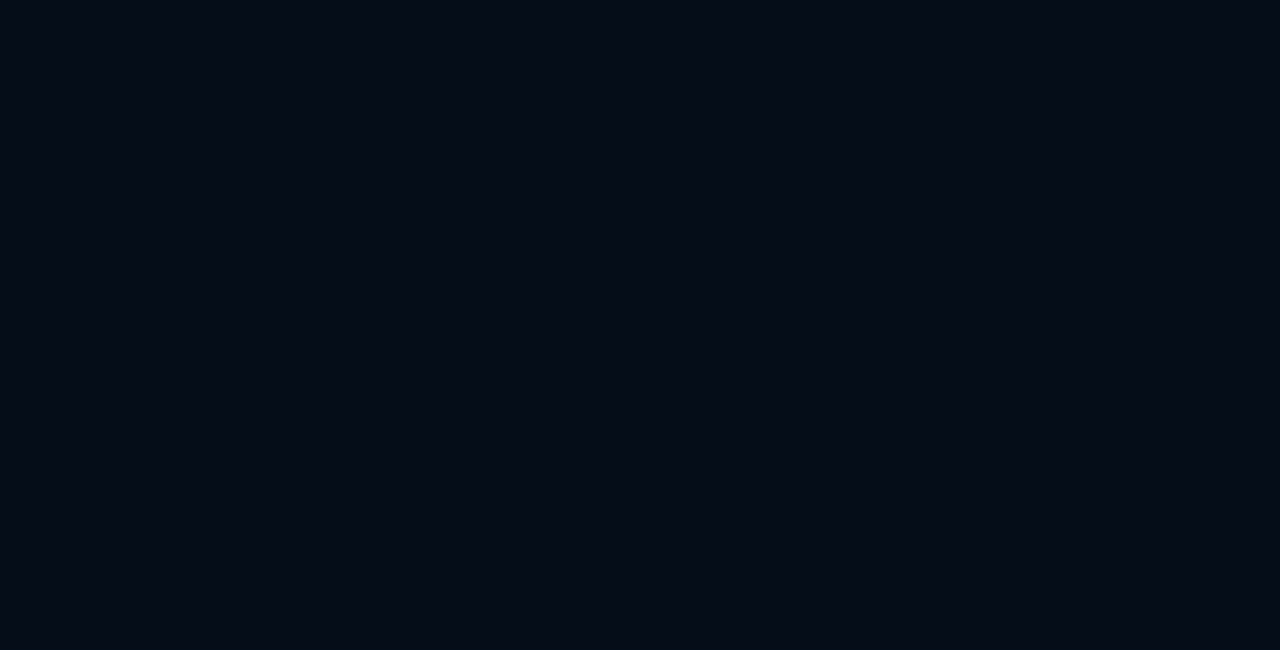
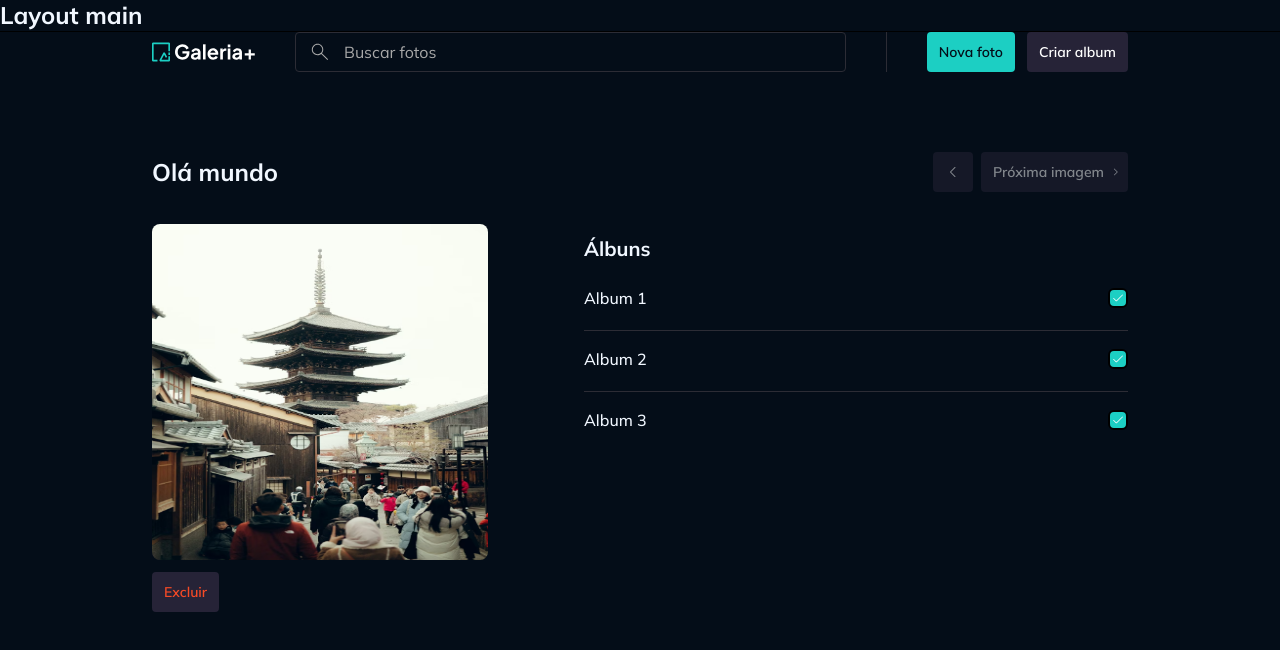
Before and after one commit to juniorbonini/gallery-plus, a React (Vite) app: page /fotos/1 in a window 1280 px wide. Before the commit this address had no page. Shown: the top 650 px of the page. Built offline with nearby package versions, Linux system fonts and the light colour scheme.

Commit message:
feat: Listagem de albuns - component criado.

```diff
--- a/src/App.tsx
+++ b/src/App.tsx
@@ -12,7 +12,7 @@ export default function App() {
         <Route element={<LayoutMain />}>
           <Route index element={<Home />} />
           <Route path="/components" element={<PageComponents />} />
-          <Route path="/foto/:id" element={<PagePhoto />} />
+          <Route path="/fotos/:id" element={<PagePhoto />} />
         </Route>
       </Routes>
     </BrowserRouter>
--- /dev/null
+++ b/src/components/Album/album-list-selector.tsx
@@ -0,0 +1,56 @@
+import type { AlbumListSelector } from "@/models/album";
+import Text from "../Text";
+import Divider from "../Divider";
+import Skeleton from "../Skeleton";
+import InputCheckbox from "../InputCheckbox";
+
+export default function AlbumListSelector({
+  albums,
+  loading,
+  photo,
+}: AlbumListSelector) {
+  function isChecked(albumId: string) {
+    return photo?.albums.some((album) => album.id === albumId);
+  }
+
+  function handlePhotoOnAlbums(albumId: string) {
+    let albumsIds = [];
+
+    if (isChecked(albumId)) {
+      albumsIds = photo.albums
+        .filter((album) => album.id !== albumId)
+        .map((album) => album.id);
+    } else {
+      albumsIds = [...photo.albums.map((album) => album.id), albumId];
+    }
+
+    console.log(albumsIds);
+  }
+
+  return (
+    <ul className="flex flex-col gap-4">
+      {!loading &&
+        albums.length > 0 &&
+        albums.map((album, index) => (
+          <li key={album.id}>
+            <div className="flex items-center justify-between gap-1">
+              <Text className="truncate" variant="paragraph-large">
+                {album.title}
+              </Text>
+              <InputCheckbox
+                defaultChecked={isChecked(album.id)}
+                onClick={() => handlePhotoOnAlbums(album.id)}
+              />
+            </div>
+            {index !== albums.length - 1 && <Divider className="mt-5" />}
+          </li>
+        ))}
+
+      {Array.from({ length: 5 }).map((_, index) => (
+        <li key={`albums-list-${index}`}>
+          <Skeleton className="-[2.5rem]" />
+        </li>
+      ))}
+    </ul>
+  );
+}
--- a/src/components/Photo/index.tsx
+++ b/src/components/Photo/index.tsx
@@ -61,7 +61,7 @@ export default function PhotoWidget({ photo, loading }: PhotoWidget) {
       </div>
       {!loading ? (
         <Link
-          to={`/foto/${photo.id}`}
+          to={`/fotos/${photo.id}`}
           className={buttonVariants({
             variant: "secondary",
             className: "px-2 py-2 w-[10.875rem]",
--- /dev/null
+++ b/src/components/Photo/photo-navigator.tsx
@@ -0,0 +1,52 @@
+import cx from "classnames";
+import { useNavigate } from "react-router";
+
+import Button from "../Button";
+import ButtonIcon from "../ButtonIcon";
+import type { PhotosNavigator } from "@/models/photo";
+
+// @ts-expect-error: module declaration for SVG React import
+import ArrowLeftIcon from "@/assets/icons/chevron-left.svg?react";
+
+// @ts-expect-error: module declaration for SVG React import
+import ArrowRightIcon from "@/assets/icons/chevron-right.svg?react";
+import Skeleton from "../Skeleton";
+
+export default function PhotoNavigator({
+  previousPhotoId,
+  nextPhotoId,
+  loading,
+  className,
+  ...props
+}: PhotosNavigator) {
+  const navigate = useNavigate();
+  return (
+    <div className={cx("flex gap-2")} {...props}>
+      {!loading ? (
+        <>
+          <ButtonIcon
+            icon={ArrowLeftIcon}
+            variant="secondary"
+            disabled={!previousPhotoId}
+            onClick={() => {
+              navigate(`/fotos/${previousPhotoId}`);
+            }}
+          />
+          <Button
+            icon={ArrowRightIcon}
+            variant="secondary"
+            disabled={!nextPhotoId}
+            onClick={() => navigate(`/fotos/${nextPhotoId}`)}
+          >
+            Próxima imagem
+          </Button>
+        </>
+      ) : (
+        <>
+          <Skeleton className="w-10 h-10" />
+          <Skeleton className="w-10 h-10" />
+        </>
+      )}
+    </div>
+  );
+}
--- a/src/pages/Home/index.tsx
+++ b/src/pages/Home/index.tsx
@@ -55,7 +55,7 @@ export default function Home() {
             ],
           },
           {
-            id: "4",
+            id: "5",
             title: "Olá mundo",
             imageId: "portrait-tower.png",
             albums: [
@@ -65,7 +65,7 @@ export default function Home() {
             ],
           },
           {
-            id: "4",
+            id: "6",
             title: "Olá mundo",
             imageId: "portrait-tower.png",
             albums: [
--- a/src/pages/Photo/index.tsx
+++ b/src/pages/Photo/index.tsx
@@ -1,14 +1,67 @@
-import { useParams } from "react-router";
-
 import Text from "@/components/Text";
+import type { Photo } from "@/models/photo";
+import Skeleton from "@/components/Skeleton";
+import Container from "@/components/Container";
+import PhotoNavigator from "@/components/Photo/photo-navigator";
+import ImageFilePreview from "@/components/ImageFilePreview";
+import Button from "@/components/Button";
+import AlbumListSelector from "@/components/Album/album-list-selector";
 
 export default function PagePhoto() {
-  const { id } = useParams();
+  const isLoadingPhoto = false;
+  const photo = {
+    id: "1",
+    title: "Olá mundo",
+    imageId: "portrait-tower.png",
+    albums: [
+      { id: "1", title: "Album 1" },
+      { id: "2", title: "Album 2" },
+      { id: "3", title: "Album 3" },
+    ],
+  } as Photo;
   return (
-    <>
-      <Text variant="heading-medium">Página detalhe da foto</Text>
-      <hr />
-      <Text variant="heading-medium">ID da foto: {id}</Text>
-    </>
+    <Container>
+      <header className="flex items-center justify-between gap-8 mb-8">
+        {!isLoadingPhoto ? (
+          <Text as="h2" variant="heading-large">{photo.title}</Text>
+        ) : (
+          <Skeleton className="w-48 h-8" />
+        )}
+
+        <PhotoNavigator />
+      </header>
+      <div className="grid grid-cols-[21rem_1fr] gap-24">
+        <div className="space-y-3">
+          {!isLoadingPhoto ? (
+            <ImageFilePreview
+              src={`/images/${photo?.imageId}`}
+              imageClassName="h-[21rem]"
+            />
+          ) : (
+            <Skeleton className="h-[21rem]" />
+          )}
+
+          {!isLoadingPhoto ? (
+            <Button variant="destructive">Excluir</Button>
+          ) : (
+            <Skeleton className=" w-20 h-10" />
+          )}
+        </div>
+        <div className="py-3">
+          <Text as="h3" variant="heading-medium" className="mb-6">
+            Álbuns
+          </Text>
+          <AlbumListSelector
+            photo={photo}
+            albums={[
+              {id: "1", title: "Album 1"},
+              {id: "2", title: "Album 2"},
+              {id: "3", title: "Album 3"},
+            ]}
+            loading={isLoadingPhoto}
+          />
+        </div>
+      </div>
+    </Container>
   );
 }
```
Also changed, not shown: src/models/album.ts (+7 -0 lines), src/models/photo.ts (+7 -0 lines).
